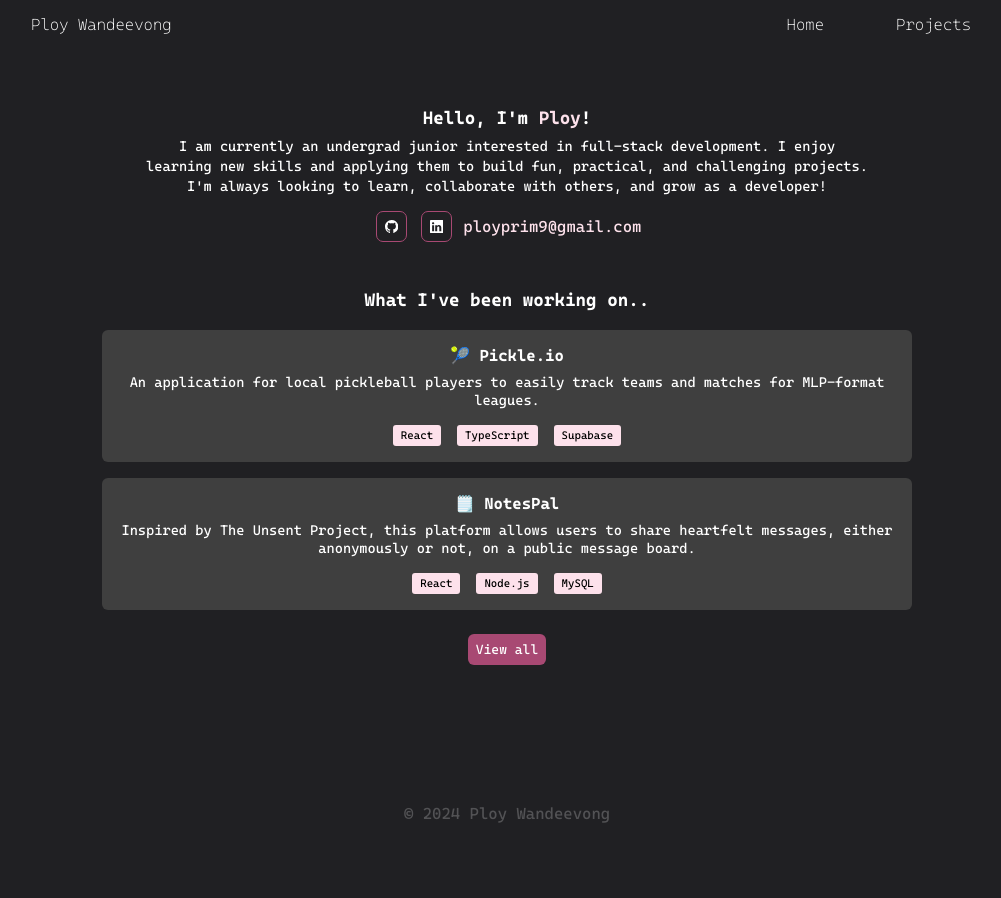
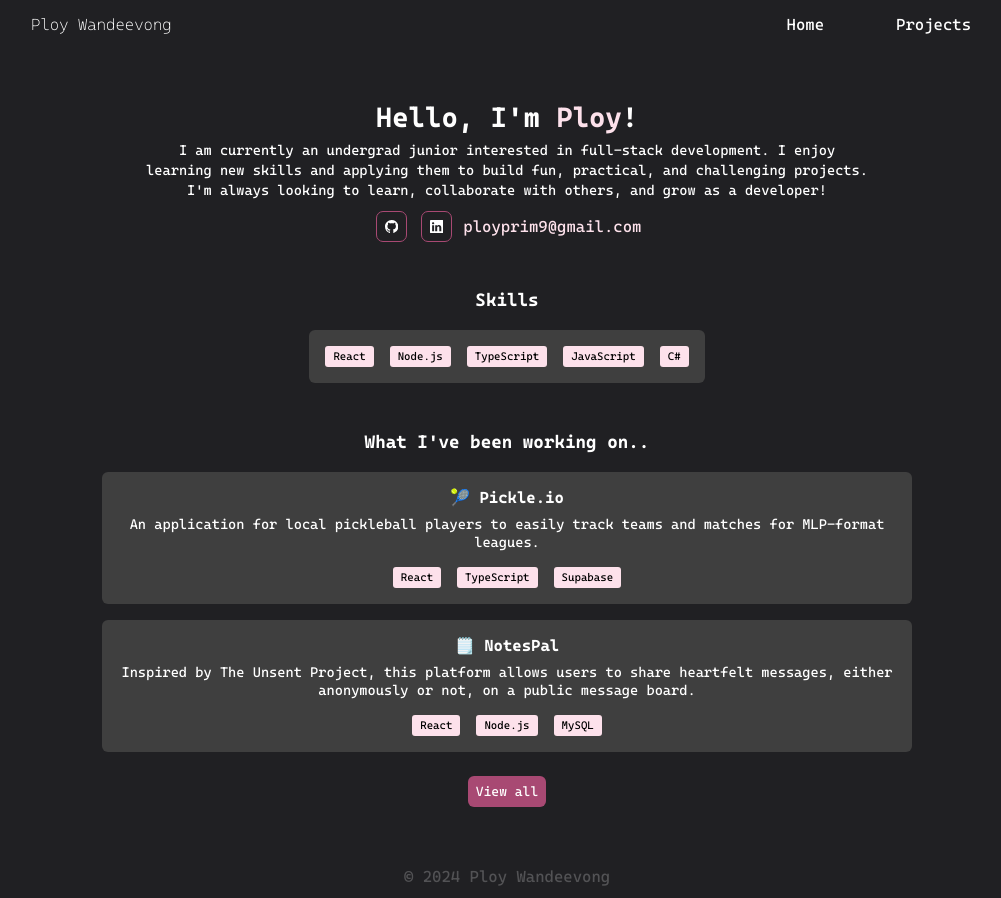
Before and after one commit to ployw/ployw.github.io, a React (Create React App) app: page /#/ in a window 1280 px wide. Shown: the whole page, without its empty margins (133-1134 px from the left). Before the commit the page ends 835 px from the top, so only its background shows below. Built offline with nearby package versions, Linux system fonts and the light colour scheme.

Commit message:
remove unnecessary css, update header tags

```diff
--- a/src/components/common/Navbar.js
+++ b/src/components/common/Navbar.js
@@ -23,7 +23,7 @@ const Navbar = () => {
         <div className={color ? "header header-bg" : "header"}>
             <nav className="nav container">
                 <Link to="/">
-                    <h1 className="name-title">Ploy Wandeevong</h1>
+                    <p className="name-title">Ploy Wandeevong</p>
                 </Link>
                 <ul className={click ? "nav-menu active" : "nav-menu"}>
                     <li>
--- a/src/components/common/PageTitle.js
+++ b/src/components/common/PageTitle.js
@@ -7,7 +7,7 @@ const PageTitle = ({
   return (
     <div className="fade-in hero container inner inner-div">
       <div className="heading">
-        <h1>{heading}</h1>
+        <h3>{heading}</h3>
       </div>
     </div>
   );
--- a/src/components/home/Hero.js
+++ b/src/components/home/Hero.js
@@ -9,7 +9,7 @@ const Hero = () => {
         <div className="fade-in container home center inner-div">
             <div className="about-content center">
                 <div className="about-me center">
-                    <h2>Hello, I'm <span className="highlight">Ploy</span>!</h2>
+                    <h1>Hello, I'm <span className="highlight">Ploy</span>!</h1>
                     <p>{AboutMe.about}</p>
                 </div>
                 <div className="about-links center">
--- a/src/components/styles/HeroStyles.css
+++ b/src/components/styles/HeroStyles.css
@@ -7,10 +7,10 @@
     line-height: 2rem;
     padding: 0.8rem;
     flex-direction: column;
-    gap: 0.4rem;
 }
 
 .about-me {
+    gap: 0.4rem;
     display: flex;
     flex-direction: column;
     text-align: center;
@@ -18,7 +18,6 @@
 }
 
 .about-me h2 {
-    font-size: var(--h2-font-size);
     font-weight: var(--font-bold);
 }
 
--- a/src/components/styles/NavbarStyles.css
+++ b/src/components/styles/NavbarStyles.css
@@ -34,11 +34,6 @@
     font-weight: var(--font-normal);
 }
 
-.nav-menu li a {
-    font-size: var(--normal-font-size);
-    font-weight: var(--font-normal);
-}
-
 .hamburger {
     display: none;
 }
@@ -72,7 +67,7 @@
     }
 
     .nav-menu li a {
-        font-size: 2.4rem;
+        font-size: var(--h2-font-size);
     }
 
     .hamburger {
--- a/src/components/styles/PageTitleStyles.css
+++ b/src/components/styles/PageTitleStyles.css
@@ -1,5 +1,5 @@
 .hero {
-    padding-top: 9.6rem;
+    padding-top: var(--header-height);
     width: 100%;
 }
 
@@ -8,7 +8,3 @@
     width: 100%;
     text-align: center;
 }
-
-.heading h1 {
-    font-size: var(--h2-font-size);
-}
--- a/src/components/styles/SectionStyles.css
+++ b/src/components/styles/SectionStyles.css
@@ -1,5 +1,4 @@
 .heading h3 {
-    font-size: var(--h3-font-size);
     margin-top: 1.6rem;
 }
 
--- a/src/index.css
+++ b/src/index.css
@@ -22,8 +22,8 @@
   --bg-lite-color: #202023d7;
 
   --header-height: 4.8rem;
-  --h1-font-size: 1.8rem;
-  --h2-font-size: 1.8rem;
+  --h1-font-size: 2.8rem;
+  --h2-font-size: 2.4rem;
   --h3-font-size: 1.8rem;
   --normal-font-size: 1.6rem;
   --small-font-size: 1.4rem;
@@ -62,11 +62,23 @@ div {
 h1, h2, h3, p, a {
   color: white;
   margin: 0.4rem;
-  font-size: var(--normal-font-size);
+  text-decoration: none;
 }
 
-a {
-  text-decoration: none;
+p, a {
+    font-size: var(--normal-font-size);
+}
+
+h1 {
+    font-size: var(--h1-font-size);
+}
+
+h2 {
+    font-size: var(--h2-font-size);
+}
+
+h3 {
+    font-size: var(--h3-font-size);
 }
 
 a:hover {
--- a/src/routes/Home.js
+++ b/src/routes/Home.js
@@ -9,7 +9,7 @@ const Home = () => {
     <>
       <div className="page">
         <Hero />
-        {/* <Skills /> */}
+        <Skills />
         <ProjectsPreview />
       </div>
       <Footer />
```
